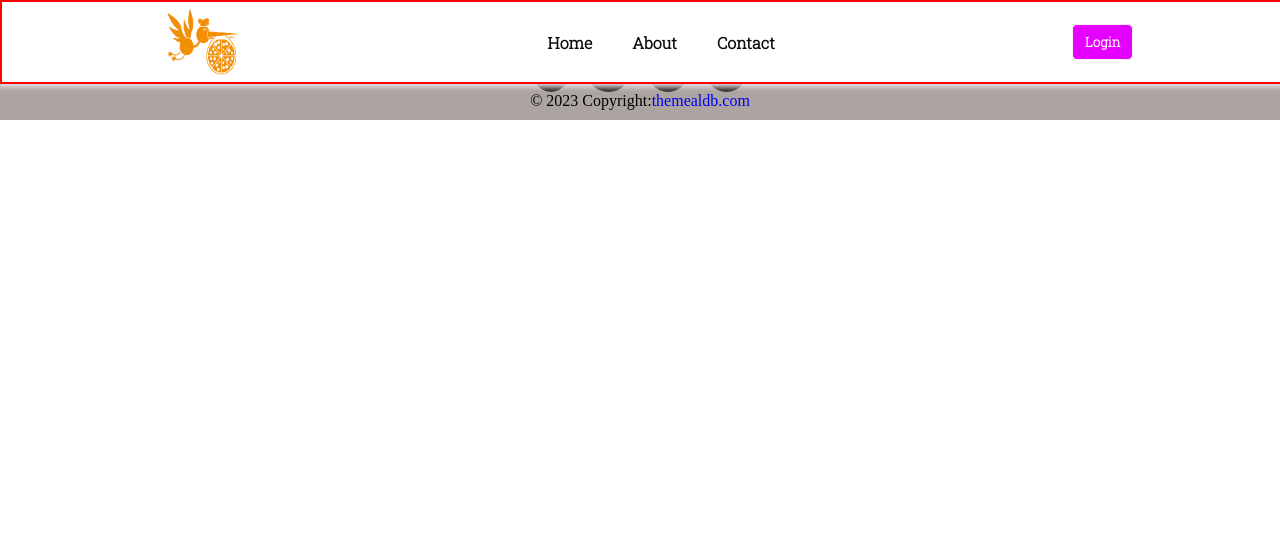
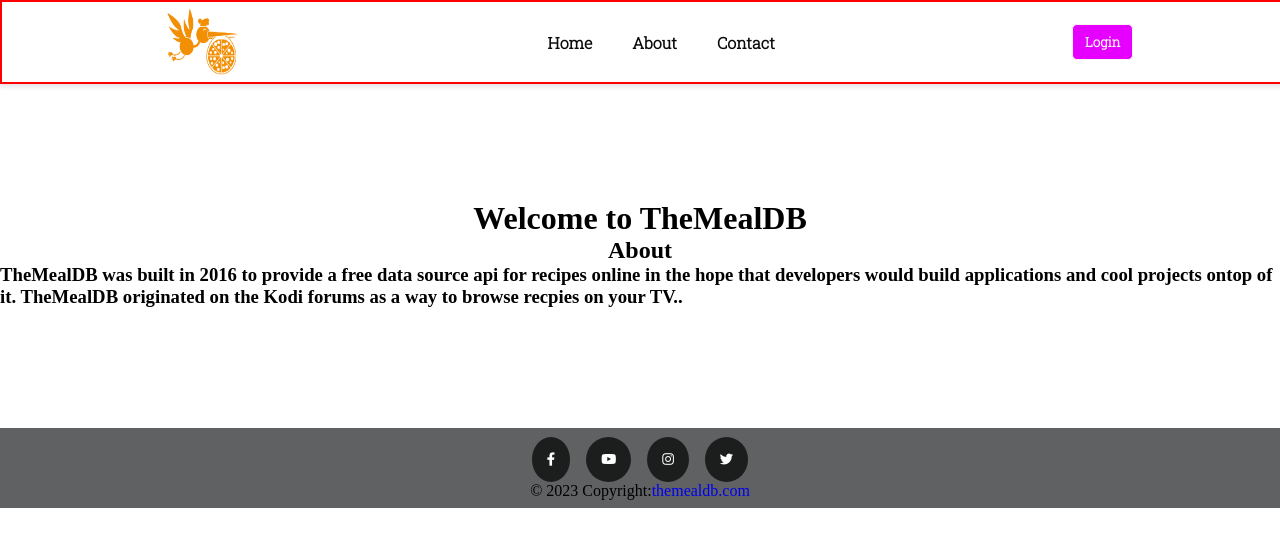
Before and after one commit to aashishthakurcodes/FSJS_2.0_REACT_PROJECT, a React (Create React App) app in the folder REACT_PROJECTS/The_Meal_DB/the_meal_db/: page /about in a window 1280 px wide. Shown: the top 546 px of the page. Built offline with nearby package versions, Linux system fonts and the light colour scheme; a web font is replaced by a local one.

Commit message:
Style updated

```diff
--- a/REACT_PROJECTS/The_Meal_DB/the_meal_db/src/About_pg/About.js
+++ b/REACT_PROJECTS/The_Meal_DB/the_meal_db/src/About_pg/About.js
@@ -2,10 +2,19 @@
 
 const About = () => {
   return (
-    <div>
+    <div className='aboutus'>
         <h1>
-            Welcome guys this is About us page
+        Welcome to TheMealDB
+
         </h1>
+
+
+ <h2>About</h2>
+        <h3>
+
+TheMealDB was built in 2016 to provide a free data source api for recipes online
+in the hope that developers would build applications and cool projects ontop of it.
+TheMealDB originated on the Kodi forums as a way to browse recpies on your TV..</h3>
     </div>
   )
 }
--- a/REACT_PROJECTS/The_Meal_DB/the_meal_db/src/Header.js/Footer.js
+++ b/REACT_PROJECTS/The_Meal_DB/the_meal_db/src/Header.js/Footer.js
@@ -3,7 +3,7 @@
 const Footer=()=>{
     return(
         <div>
-            <div class="container_footer">
+            <div className="container_footer" id="footersection">
 
 <footer >
   <div >
--- a/REACT_PROJECTS/The_Meal_DB/the_meal_db/src/index.css
+++ b/REACT_PROJECTS/The_Meal_DB/the_meal_db/src/index.css
@@ -66,7 +66,7 @@
   gap: 25px;
   flex-wrap: wrap;
   background: #fafafc;
-  margin-top: 60px;
+  margin-top: 20px;
   /* position: relative; */
   overflow: hidden;
 }
@@ -78,12 +78,12 @@
 
 .box_meal{
   border: 1px solid rgb(254, 251, 253);
-
   height: 100%;
   width: 350px;
   padding: 10px;
   margin: 10px 0px;
   transition: transform 0.3s ease-in-out;
+
   border-radius: 10px;
   box-shadow: 1px 0px 5px 3px rgb(230, 227, 230);
 
@@ -91,10 +91,16 @@
   /* background: #000; */
 
 }
+
 .box_meal:hover{
 
-  transform: scale(0.93);
+  /* transform: scale(0.93);
   transition-delay: 0.2s;
+  overflow: initial; */
+  border: 1px solid black;
+  box-shadow: 1px 0px 5px 3px rgb(144, 141, 144);
+
+
 
 }
 .box_meal a{
@@ -139,7 +145,9 @@
   flex-direction: row;
   justify-content: center;
   align-items: center;
+  margin-top: 100px;
 }
+
 
 /* info css */
 
@@ -151,13 +159,15 @@
   gap: 30px;
   padding: 20px;
   margin-top:80px;
+
 }
 .img_info{
   width: 500px;
   height: 350px;
   border-radius: 10px;
-  box-shadow: 1px 0px 5px 3px rgb(230, 227, 230);
+  box-shadow: 1px 0px 5px 3px rgb(191, 187, 191);
   border-radius: 10px;
+  border: 0.5px solid black;
 }
 .info_list{
   display: flex;
@@ -206,6 +216,10 @@
   border-radius: 2px;
   border: 1px solid rgb(184, 173, 173);
 }
+input:hover{
+  border: 1px solid black;
+  box-shadow: 1px 0px 5px 3px rgb(194, 192, 194);
+}
 .srcbtn{
  padding: 5.5px;
  background: #ff03fb;
@@ -251,7 +265,6 @@
   border: 15px;
 }
 .video_info{
-
  display: flex;
  justify-content: center;
  align-items: center;
@@ -291,6 +304,9 @@
   flex-direction: column;
   align-items: center;text-align: center;
   padding: 10px 0px;
+
+
+
 }
 
 
@@ -307,3 +323,19 @@
 .btn :hover{
   color: #fd8d24;
 }
+
+/* About us page */
+.aboutus{
+  bottom: 0;
+  margin-top: 80px;
+  padding: 120px 0px;
+  display: flex;
+  flex-direction: column;
+  justify-content: center;
+  align-items: center;
+}
+#footersection{ position: relative;
+bottom: 0;
+width: 100%;
+height: 60px;   /* Height of the footer */
+background: rgb(95, 97, 98);}
--- a/REACT_PROJECTS/The_Meal_DB/the_meal_db/src/moreInfo/Info.js
+++ b/REACT_PROJECTS/The_Meal_DB/the_meal_db/src/moreInfo/Info.js
@@ -1,6 +1,7 @@
 import Info_shimmer from "../Shimmer/InfoShimmer";
 import { useEffect, useState } from "react";
 import { useParams } from "react-router-dom";
+// import bg from "../Images/download.jpg"
 
 
 const Info = () => {
```
Also changed, not shown: REACT_PROJECTS/The_Meal_DB/the_meal_db/src/Header.js/Footerabout.js (added), REACT_PROJECTS/The_Meal_DB/the_meal_db/src/Images/download.jpg (added).
